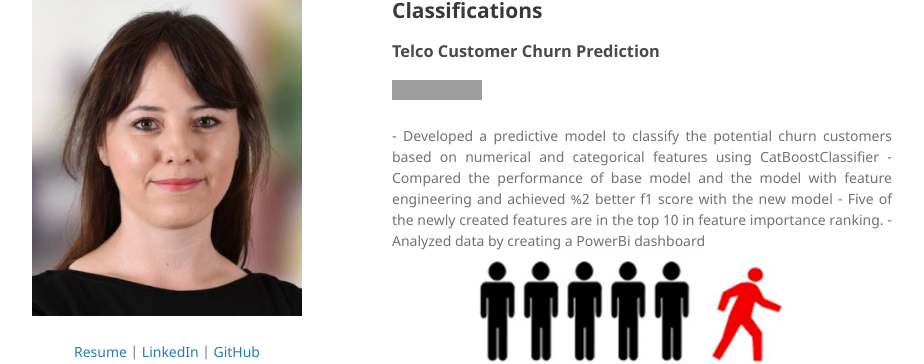
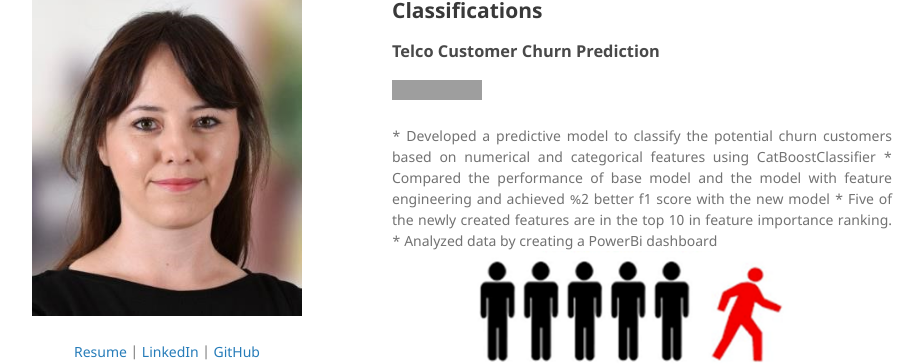
Before and after one commit to EmineCerit/EmineCerit.gitgub.io, a Jekyll site: the page built from index.md, in a window 1280 px wide and 900 px high. Shown: the part 131-495 px from the top of the window, without its empty margins (178-1102 px from the left). Built offline with Jekyll 4.4.1, drawn with Linux system fonts in a browser that asks for light colours; our own code applies the rules of GitHub Pages for plain Markdown files; grey boxes are pictures that could not be loaded.

```diff
--- a/index.md
+++ b/index.md
@@ -8,10 +8,13 @@
 
 <div style="text-align: justify">
 
-- Developed a predictive model to classify the potential churn customers based on numerical and categorical features using CatBoostClassifier
-- Compared the performance of base model and the model with feature engineering and achieved %2 better f1 score with the new model
-- Five of the newly created features are in the top 10 in feature importance ranking.
-- Analyzed data by creating a PowerBi dashboard
+* Developed a predictive model to classify the potential churn customers based on numerical and categorical features using CatBoostClassifier
+
+* Compared the performance of base model and the model with feature engineering and achieved %2 better f1 score with the new model
+
+* Five of the newly created features are in the top 10 in feature importance ranking.
+
+* Analyzed data by creating a PowerBi dashboard
 
 </div>
 
@@ -25,7 +28,9 @@
 <div style="text-align: justify">
 
 * Implemented a CNN algorithm to classify urban sounds based on 8732 labeled sound excerpts from 10 classes
+
 * Converted sound excerpts to spectrograms using librosa library
+
 * Performed gray scale conversion, resizing and normalization on the spectrograms
 </div>
 
@@ -39,6 +44,7 @@
 <div style="text-align: justify">
 
 * Analysed and predicted the productivity performance of the working teams in a factory by transforming the productivity range (0-1) into different classes.
+
 * Examined the performance of the classification algorithms (Logistic Regression, Decision Tree Classifiers, Random Forests, Support Vector Machines, K-Nearest Neighbors, Gaussian Naive Bayes, LinearDiscriminantAnalysis) on the f1 metric and it was found that the best performance was the Random Forest Algorithm.</div>
 
 <center><img src="images/Garment.png"/></center>
@@ -53,9 +59,13 @@
 <div style="text-align: justify">
 
 * Examined the performance of regression algorithms (GBM, Random Forest, XGBoost, Light GBM) by applying RMSE metrics to predict prices based on 81 features and found Light GBM to have the best performance
+
 * introducing +10 new attributes, resulting in increase in R2 score from 86% to 90%
+
 * Performed Exploratory Data Analysis and conducted feature engineering studies
+
 * Conducted automated hyperparameter tuning and applied stacking & ensemble learning
+
 * Visualized data using Tableau and Python libraries, created a dashboard</div>
 
 <center><img src="images/HPP.png"/></center>
@@ -70,6 +80,7 @@
 <div style="text-align: justify">
 
 * Conducted sentiment analysis in order to classify the negative and positive reviews of the customers for the products in the electronics category of Amazon.
+
 * Implemented a regression model (Random Forest) with the 90% f1 score to predict whether a new comment is negative or positive is by using word vectorization methods as count vectors, TF_IDF and TF-IDF N-Gram.</div>
 
 
@@ -85,7 +96,9 @@
 <div style="text-align: justify">
 
 * Processed, cleaned and formatted data using pandas
+
 * Predicted the expected number of transactions for each customer using BG/NBD (Beta Geometric / Negative Binomial Distribution) Model and the expected average profit by using Gamma-Gamma submodel within 6-months
+
 * Predicted CLTV values to identify the customers who can generate the most revenue in 6-months.</div>
 
 <center><img src="images/CLTV.png"/></center>
@@ -136,6 +149,7 @@
 <div style="text-align: justify">
 
 * Calculated time-based weighted product ratings
+
 * Determined the first 20 reviews that will be displayed on the product details using Wilson lower bound method.</div>
 <br>
 <center><img src="images/Sorting.png"/></center>
@@ -152,6 +166,7 @@
 <div style="text-align: justify">
 
 * Preparing the data in accordance with Association Rule Learning data structure requirements
+
 * Extracted association rules using Apriori function and suggested a product to users at the basket stage.</div>
 <br>
 <center><img src="images/ARL.png"/></center>
```
